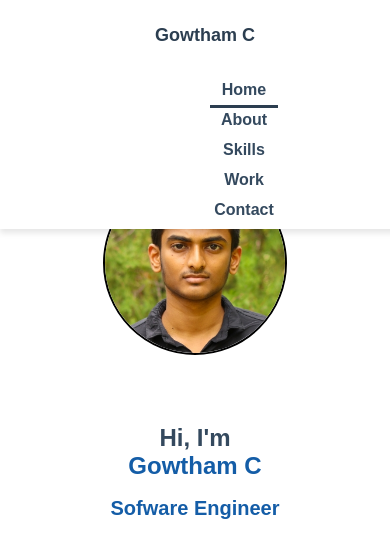
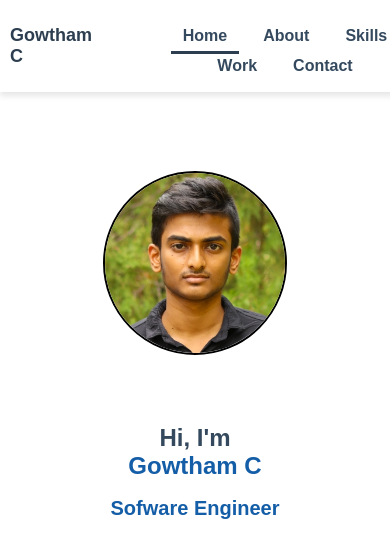
Before and after one commit to GowthamfromIndia/Gowtham_portfolio, a plain HTML site: page index.html in a window 390 px wide. Shown: the top 534 px of the page. Drawn offline with Linux system fonts and the light colour scheme.

Commit message:
Updated index.html

```diff
--- a/css/Style.css
+++ b/css/Style.css
@@ -390,23 +390,21 @@ nav ul li a:hover {
 @media (max-width: 768px) {
     /* Improved Mobile Header */
     header {
-        flex-direction: column; /* Stack logo and nav vertically */
         padding: 10px;
     }
 
     .logo {
-        margin-bottom: 10px; /* Add space between logo and nav */
+        margin-bottom: 0; /* Add space between logo and nav */
     }
 
     nav {
-        width: 100%; /* Full width for nav */
-        justify-content: center; /* Center-align nav links */
+        width: auto; /* Full width for nav */
     }
 
     nav ul {
-        flex-direction: column; /* Stack links vertically */
-        gap: 10px; /* Reduce gap between links */
-        align-items: center; /* Center-align links */
+        gap: 15px; /* Reduce gap between links for smaller screens */
+        flex-wrap: wrap; /* Allow links to wrap to the next line if needed */
+        justify-content: center; /* Center-align links */
     }
 
     nav ul li {
```
